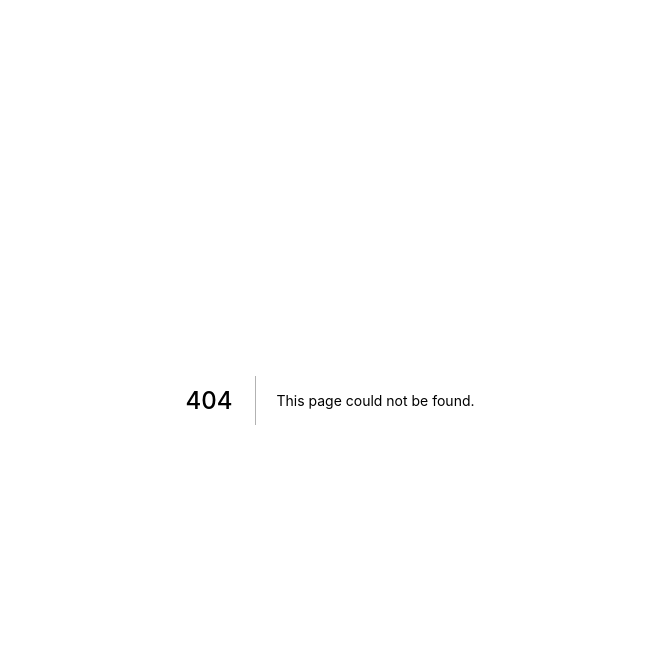
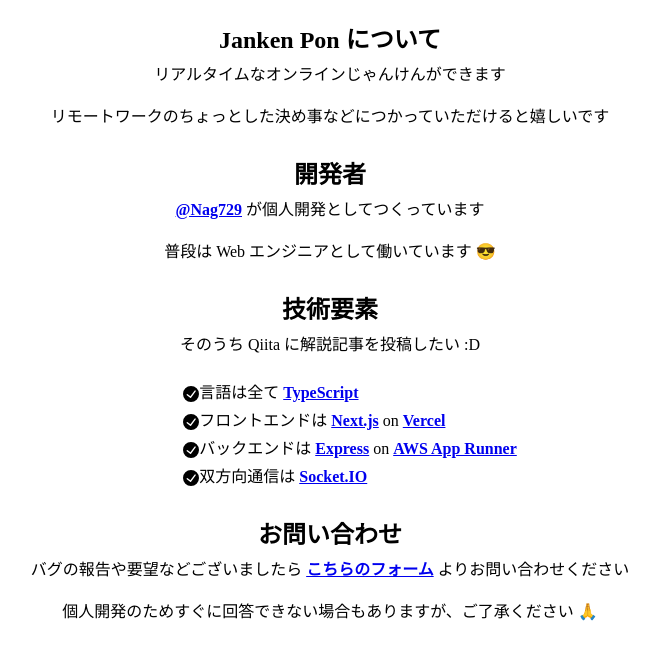
Before and after one commit to Nag729/janken-pon, a Next.js app: page /about in a window 1280 px wide. Before the commit this address had no page. Shown: the top 658 px of the page, without its empty margins (310-969 px from the left). Built offline with nearby package versions, Linux system fonts and the light colour scheme.

Commit message:
add: about page

```diff
--- /dev/null
+++ b/pages/about.tsx
@@ -0,0 +1,138 @@
+import { CheckCircleIcon } from "@chakra-ui/icons";
+import {
+  Flex,
+  Heading,
+  Link,
+  List,
+  ListIcon,
+  ListItem,
+  Text,
+} from "@chakra-ui/react";
+
+export default function About() {
+  const createHeader = (text: string) => {
+    return (
+      <Heading size="xl" mt="12" mb="4" textAlign="center" color="blue.500">
+        {text}
+      </Heading>
+    );
+  };
+
+  const createText = (text: string) => {
+    return (
+      <Text mt="2" fontSize="xl" color="gray.700">
+        {text}
+      </Text>
+    );
+  };
+
+  const createExternalLink = ({
+    text,
+    href,
+  }: {
+    text: string;
+    href: string;
+  }) => {
+    return (
+      <>
+        {` `}
+        <Link color="teal.500" fontWeight="bold" href={href} isExternal>
+          {text}
+        </Link>
+        {` `}
+      </>
+    );
+  };
+
+  return (
+    <>
+      {/* About This Site */}
+      <Flex flexDirection="column" alignItems="center">
+        {createHeader(`Janken Pon について`)}
+        {createText(`リアルタイムなオンラインじゃんけんができます`)}
+        {createText(
+          `リモートワークのちょっとした決め事などにつかっていただけると嬉しいです`
+        )}
+      </Flex>
+
+      {/* About Developer */}
+      <Flex flexDirection="column" alignItems="center">
+        {createHeader(`開発者`)}
+        <Text mt="2" fontSize="xl" color="gray.700">
+          {createExternalLink({
+            text: "@Nag729",
+            href: "https://github.com/Nag729",
+          })}
+          が個人開発としてつくっています
+        </Text>
+        {createText(`普段は Web エンジニアとして働いています 😎`)}
+      </Flex>
+
+      {/* About Tech */}
+      <Flex flexDirection="column" alignItems="center">
+        {createHeader(`技術要素`)}
+        {createText(`そのうち Qiita に解説記事を投稿したい :D`)}
+        <List mt="8" spacing={4}>
+          <ListItem fontSize="lg">
+            <ListIcon as={CheckCircleIcon} color="teal.500" />
+            言語は全て
+            {createExternalLink({
+              text: `TypeScript`,
+              href: `https://www.typescriptlang.org/`,
+            })}
+          </ListItem>
+          <ListItem fontSize="lg">
+            <ListIcon as={CheckCircleIcon} color="teal.500" />
+            フロントエンドは
+            {createExternalLink({
+              text: `Next.js`,
+              href: `https://nextjs.org/`,
+            })}
+            on
+            {createExternalLink({
+              text: `Vercel`,
+              href: `https://vercel.com/home`,
+            })}
+          </ListItem>
+          <ListItem fontSize="lg">
+            <ListIcon as={CheckCircleIcon} color="teal.500" />
+            バックエンドは
+            {createExternalLink({
+              text: `Express`,
+              href: `https://expressjs.com/ja/`,
+            })}
+            on
+            {createExternalLink({
+              text: `AWS App Runner`,
+              href: `https://aws.amazon.com/jp/apprunner/`,
+            })}
+          </ListItem>
+          <ListItem fontSize="lg">
+            <ListIcon as={CheckCircleIcon} color="teal.500" />
+            双方向通信は
+            {createExternalLink({
+              text: `Socket.IO`,
+              href: `https://socket.io/`,
+            })}
+          </ListItem>
+        </List>
+      </Flex>
+
+      {/* Inquiries */}
+      <Flex flexDirection="column" alignItems="center" mb="12">
+        {createHeader(`お問い合わせ`)}
+        <Text mt="2" fontSize="xl" color="gray.700">
+          バグの報告や要望などございましたら
+          {createExternalLink({
+            text: `こちらのフォーム`,
+            href: `https://forms.gle/5DU9zdBSPCTAR6x87`,
+          })}
+          よりお問い合わせください
+        </Text>
+        {createText(
+          `個人開発のためすぐに回答できない場合もありますが、ご了承ください 🙏`
+        )}
+      </Flex>
+    </>
+  );
+}
```
Also changed, not shown: components/projects/TheFooter.tsx (+7 -1 lines).
